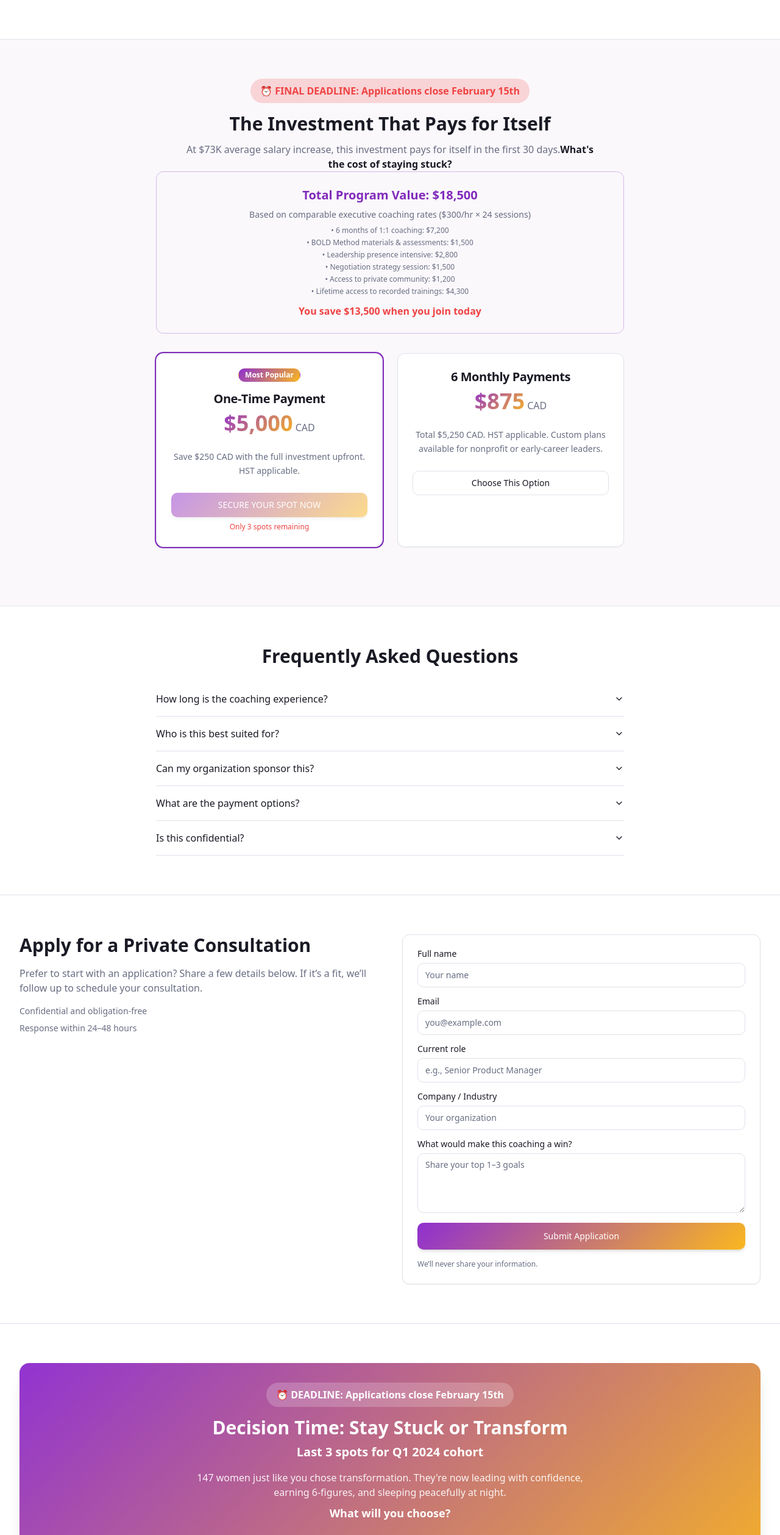
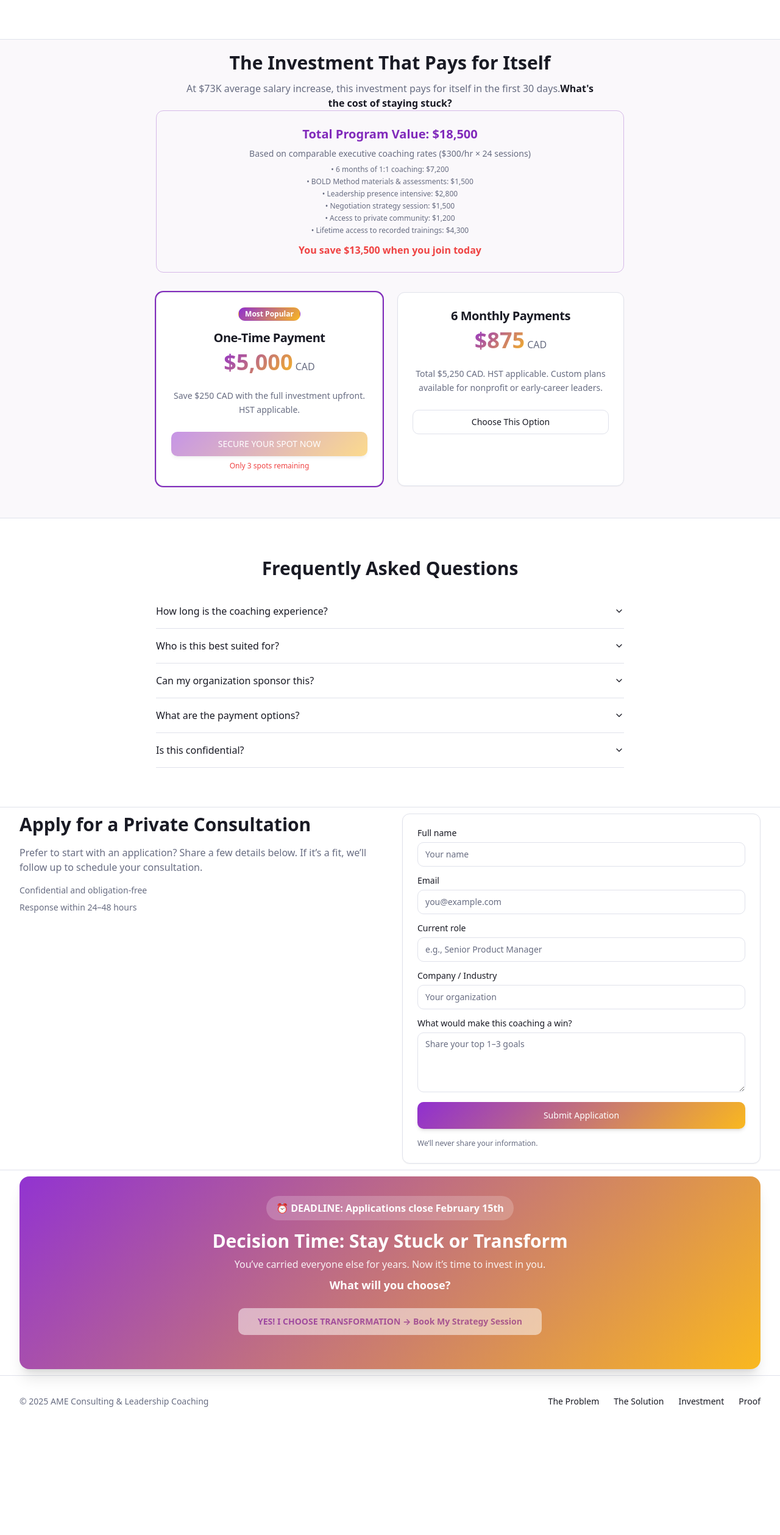
Before and after one commit to izzydoesizzy/she-leads-anyway, a React (Vite) app: page / in a window 1280 px wide. Shown: the part 7845-10362 px from the top of the page at 61% size. After the commit the page ends 10185 px from the top, so only its background shows below. Built offline with nearby package versions, Linux system fonts and the light colour scheme.

Commit message:
Visual edit in Lovable

```diff
--- a/src/components/sections/ApplicationForm.tsx
+++ b/src/components/sections/ApplicationForm.tsx
@@ -4,22 +4,20 @@ import { Input } from "@/components/ui/input";
 import { Label } from "@/components/ui/label";
 import { Textarea } from "@/components/ui/textarea";
 import { useToast } from "@/hooks/use-toast";
-
 const ApplicationForm: React.FC = () => {
-  const { toast } = useToast();
-
+  const {
+    toast
+  } = useToast();
   const onApply = (e: React.FormEvent<HTMLFormElement>) => {
     e.preventDefault();
     toast({
       title: "Application received",
-      description: "Thank you! We’ll be in touch within 24–48 hours.",
+      description: "Thank you! We’ll be in touch within 24–48 hours."
     });
     (e.currentTarget as HTMLFormElement).reset();
   };
-
-  return (
-    <section id="apply" className="border-t">
-      <div className="container mx-auto grid gap-10 py-16 md:grid-cols-2">
+  return <section id="apply" className="border-t">
+      <div className="container mx-auto grid gap-10 md:grid-cols-2 py-[10px]">
         <div className="space-y-4">
           <h2 className="text-3xl font-semibold">Apply for a Private Consultation</h2>
           <p className="text-muted-foreground">
@@ -58,8 +56,6 @@ const ApplicationForm: React.FC = () => {
           </div>
         </form>
       </div>
-    </section>
-  );
+    </section>;
 };
-
 export default ApplicationForm;
--- a/src/components/sections/FinalCTA.tsx
+++ b/src/components/sections/FinalCTA.tsx
@@ -1,23 +1,17 @@
 import React from "react";
 import { Button } from "@/components/ui/button";
-
 const FinalCTA: React.FC = () => {
-  return (
-    <section id="call" className="border-t">
-      <div className="container mx-auto py-16">
-        <div className="relative overflow-hidden rounded-2xl bg-gradient-primary p-8 text-center text-white shadow-xl">
+  return <section id="call" className="border-t">
+      <div className="container mx-auto py-[10px]">
+        <div className="relative overflow-hidden rounded-2xl bg-gradient-primary p-8 text-center text-white shadow-xl py-[32px]">
           <div className="relative z-10">
             <div className="bg-white/20 text-white px-4 py-2 rounded-full inline-block mb-4">
               <span className="font-bold">⏰ DEADLINE: Applications close February 15th</span>
             </div>
 
             <h2 className="text-3xl font-bold mb-2">Decision Time: Stay Stuck or Transform</h2>
-            <p className="text-xl font-semibold mb-4">
-              Last 3 spots for Q1 2024 cohort
-            </p>
-            <p className="mx-auto max-w-2xl opacity-90 mb-2">
-              147 women just like you chose transformation. They're now leading with confidence, earning 6-figures, and sleeping peacefully at night.
-            </p>
+
+            <p className="mx-auto max-w-2xl opacity-90 mb-2">You’ve carried everyone else for years. Now it’s time to invest in you.</p>
             <p className="font-semibold text-lg mb-6">
               What will you choose?
             </p>
@@ -30,19 +24,12 @@ const FinalCTA: React.FC = () => {
               </Button>
             </div>
 
-            <div className="text-center border-t border-white/20 pt-6">
-              <p className="text-lg font-semibold mb-2">100% RISK-FREE GUARANTEE</p>
-              <p className="text-sm opacity-90">
-                If you don't see measurable progress in your leadership confidence within 60 days, I'll refund every penny. You have nothing to lose except another year of staying small.
-              </p>
-            </div>
+
           </div>
 
           <div className="pointer-events-none absolute -inset-10 bg-gradient-to-r from-white/10 to-transparent opacity-20" />
         </div>
       </div>
-    </section>
-  );
+    </section>;
 };
-
 export default FinalCTA;
--- a/src/components/sections/Pricing.tsx
+++ b/src/components/sections/Pricing.tsx
@@ -15,11 +15,9 @@ const pricingOptions = [{
 }];
 const Pricing: React.FC = () => {
   return <section id="pricing" className="border-t bg-secondary/50">
-      <div className="container py-16 mx-0">
+      <div className="container mx-0 py-[20px]">
         <div className="text-center">
-          <div className="bg-destructive/20 text-destructive px-4 py-2 rounded-full inline-block mb-4">
-            <span className="font-bold">⏰ FINAL DEADLINE: Applications close February 15th</span>
-          </div>
+
           <h2 className="text-3xl font-semibold">The Investment That Pays for Itself</h2>
           <p className="mx-auto mt-3 max-w-2xl text-muted-foreground">
             At $73K average salary increase, this investment pays for itself in the first 30 days.
```
